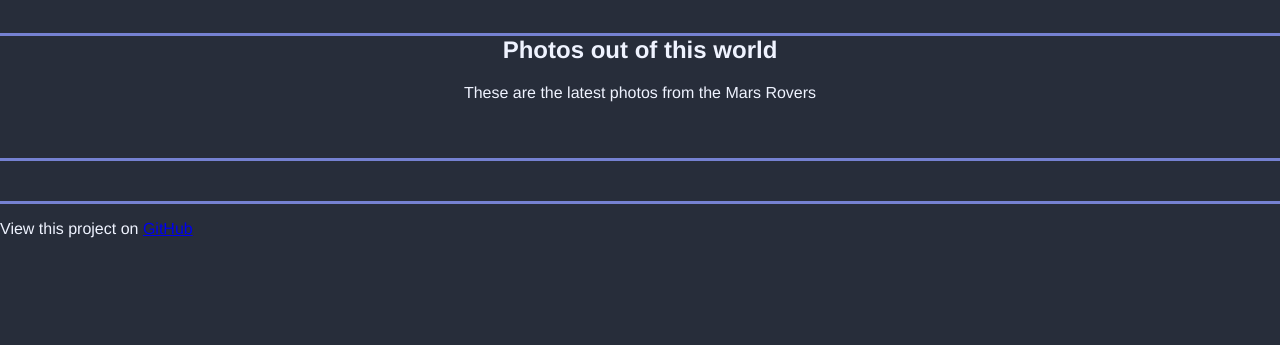
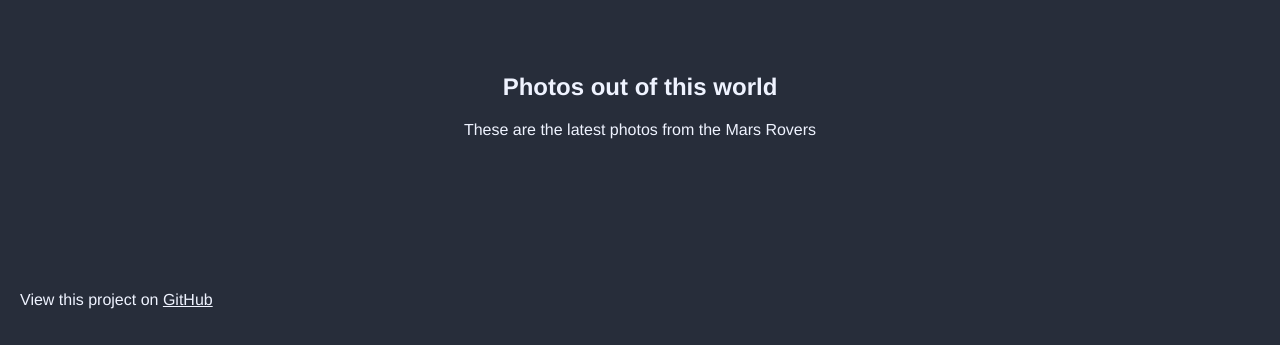
Before and after one commit to alebrij3/space-landing-page, a website built with webpack: page public/index.html in a window 1280 px wide. Shown: the part 672-1017 px from the top of the page. Before the commit the page ends 910 px from the top, so only its background shows below. Built offline with nearby package versions, Linux system fonts and the light colour scheme; no server answers.

Commit message:
remove border from sections

```diff
--- a/public/index.html
+++ b/public/index.html
@@ -24,9 +24,10 @@
             First Moon landing
         </p>
     </section>
-    <h2 class="text-center">Photos out of this world</h2>
-    <p class="text-center">These are the latest photos from the Mars Rovers</p>
-    <section id="mars-photos">
+    <section>
+        <h2 class="text-center">Photos out of this world</h2>
+        <p class="text-center">These are the latest photos from the Mars Rovers</p>
+        <section id="mars-photos"></section>
     </section>
     <section></section>
     <footer>
--- a/src/assets/styles/main.scss
+++ b/src/assets/styles/main.scss
@@ -78,8 +78,10 @@ h1, h2, h3 {
     }
 }
 section {
-    border-bottom: 3px solid $color4;
     padding: 20px;
+    h2 {
+        margin-top: 20px;
+    }
 }
 section.numbers {
     display: grid;
@@ -96,6 +98,13 @@ section.numbers {
         width: 100%;
     }
 }
+footer {
+    background-color: $color5;
+    padding: 20px;
+    a {
+        color: $color1;
+    }
+}
 @media screen and (min-width: 700px) {
     #mars-photos {
         display: grid;
```
